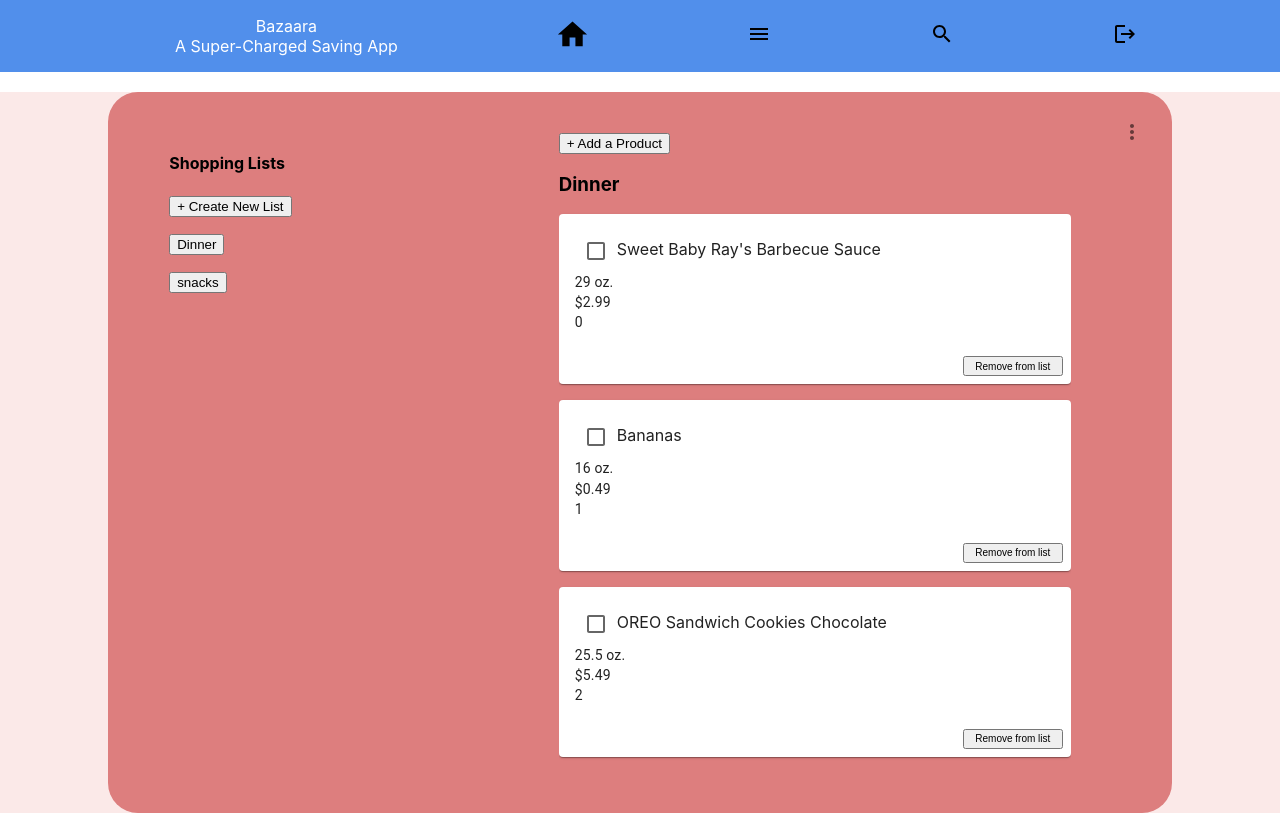
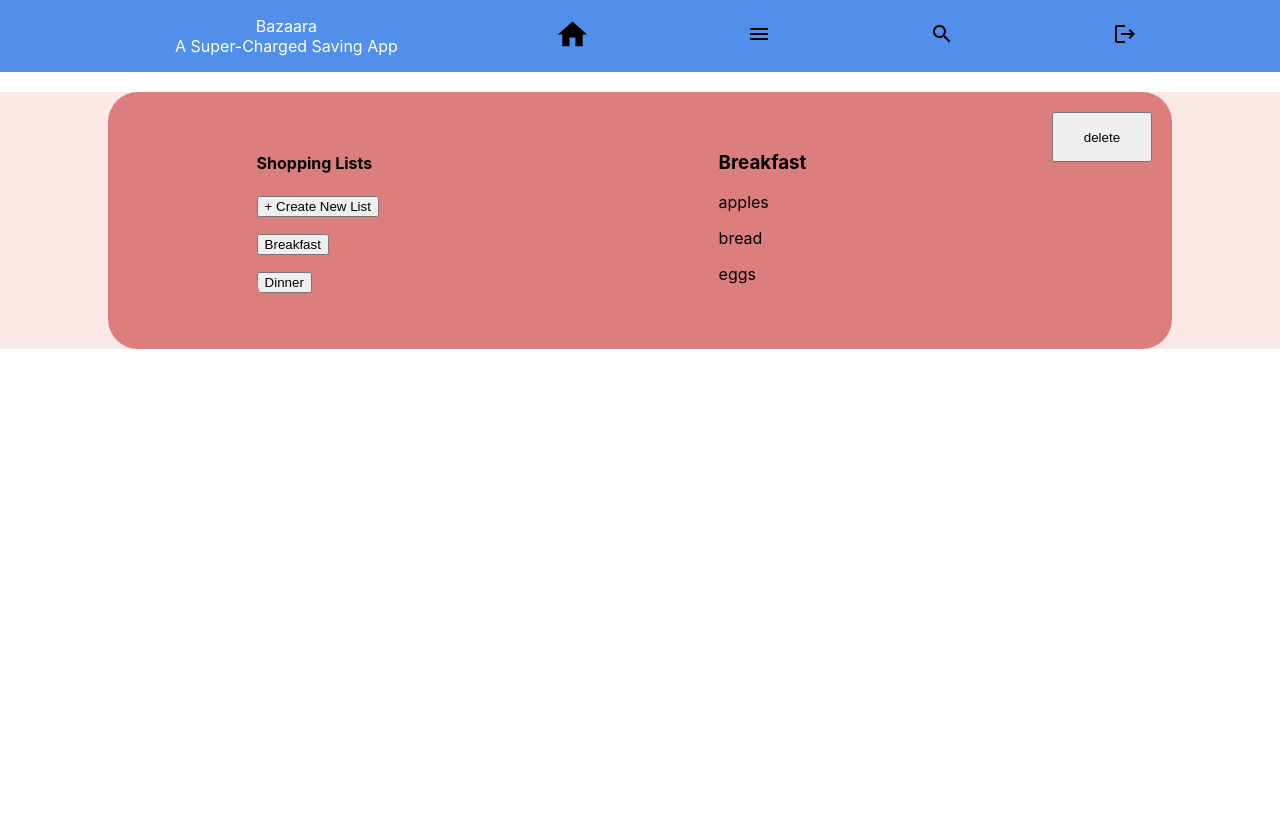
Before and after one commit to Capstone-Projects-2022-Spring/project_bazaaraUI, a React (Create React App) app: page /shoppinglists in a window 1280 px wide. Shown: the top 833 px of the page. After the commit the page ends 800 px from the top, so only its background shows below. Built offline with nearby package versions, Linux system fonts and the light colour scheme.

Commit message:
Revert "added ability to remove products, added list management dropdown, fixed ui, started add product functionality"
This reverts commit 15d6761098aea9d49f74012e5feb338a32abfce9.

```diff
--- a/package.json
+++ b/package.json
@@ -15,7 +15,7 @@
     "react": "^17.0.2",
     "react-dom": "^17.0.2",
     "react-router-dom": "^6.2.1",
-    "react-scripts": "^5.0.0",
+    "react-scripts": "5.0.0",
     "styled-components": "^5.3.3",
     "web-vitals": "^2.1.4"
   },
--- a/src/Components/Pages/ShoppingLists/ListManagementDropdown.js
+++ /dev/null
@@ -1,68 +0,0 @@
-import * as React from 'react';
-import IconButton from '@mui/material/IconButton';
-import Menu from '@mui/material/Menu';
-import MenuItem from '@mui/material/MenuItem';
-import MoreVertIcon from '@mui/icons-material/MoreVert';
-import Edit from '@mui/icons-material/Edit';
-import RemoveCircleOutlineIcon from '@mui/icons-material/RemoveCircleOutline';
-import DeleteIcon from '@mui/icons-material/Delete';
-import './styles.css';
-
-const ITEM_HEIGHT = 48;
-//<button className="smallButton" onClick={props.handleRemoveList}>delete</button>
-export default function ListManagementDropdown(props) {
-    const [anchorEl, setAnchorEl] = React.useState(null);
-    const open = Boolean(anchorEl);
-    const handleClick = (event) => {
-        setAnchorEl(event.currentTarget);
-    };
-    const handleClose = () => {
-        setAnchorEl(null);
-    };
-
-    return (
-
-        <div>
-        <IconButton
-          aria-label="more"
-          id="long-button"
-          aria-controls={open ? 'long-menu' : undefined}
-          aria-expanded={open ? 'true' : undefined}
-          aria-haspopup="true"
-          onClick={handleClick}
-        >
-          <MoreVertIcon />
-        </IconButton>
-        <Menu
-          id="long-menu"
-          MenuListProps={{
-            'aria-labelledby': 'long-button',
-          }}
-          anchorEl={anchorEl}
-          open={open}
-          onClose={handleClose}
-          PaperProps={{
-            style: {
-              maxHeight: ITEM_HEIGHT * 4.5,
-              width: '20ch',
-            },
-          }}
-        >
-
-        <MenuItem onClick={handleClose}>
-            <RemoveCircleOutlineIcon />
-            &nbsp;&nbsp;Remove Items
-        </MenuItem>
-        <MenuItem onClick={handleClose}>
-            <Edit />
-            &nbsp;&nbsp;Rename List
-        </MenuItem>
-        <MenuItem onClick={props.handleRemoveList}>
-            <DeleteIcon />
-            &nbsp;&nbsp;Delete List
-        </MenuItem>
-
-        </Menu>
-      </div>
-      );
-}
--- a/src/Components/Pages/ShoppingLists/Product.js
+++ /dev/null
@@ -1,38 +0,0 @@
-import * as React from 'react';
-import Box from '@mui/material/Box';
-import Card from '@mui/material/Card';
-import CardActions from '@mui/material/CardActions';
-import CardContent from '@mui/material/CardContent';
-import Button from '@mui/material/Button';
-import Typography from '@mui/material/Typography';
-import Checkbox from '@mui/material/Checkbox';
-import './styles.css';
-
-
-export default function ProductCard(props) {
-
-    return (
-        <Card sx={{ minWidth: 275 }}>
-          <CardContent>
-
-            <Typography variant="h8" component="div">
-              <Checkbox />
-              {props.name}
-            </Typography>
-            <Typography variant="body2">
-              {props.weight} oz.
-              <br />
-              ${props.price}
-              <br />
-              {props.clicked}
-            </Typography>
-          </CardContent>
-          <CardActions >
-            <Button class='deleteproductbutton' size="small" onClick={(e) => props.removeProduct(props.clicked, e)}>Remove from list</Button>
-          </CardActions>
-        </Card>
-      );
-}
-//this.setState({listIndex: newIndex})
-
-//handleRemoveProduct={this.handleRemoveProduct} productIndex={this.state.productIndex}
--- a/src/Components/Pages/ShoppingLists/ShoppingList.js
+++ b/src/Components/Pages/ShoppingLists/ShoppingList.js
@@ -1,26 +1,14 @@
 import React from 'react';
 
-class Product {
-    constructor(productName, weight, price) {
-        this.productName = productName;
-        this.weight = weight;
-        this.price = price;
-    }
-}
+class ShoppingList {
 
 
-class ShoppingList {
-    constructor (name, productCollection) {
+    constructor(name, products) {
         this.name = name;
-        this.productCollection = productCollection;
-    }
-
-    static addProduct(productName, weight, price) {
-        this.productCollection.push(new Product(productName, weight, price));
+        this.products = products;
     }
 
 }
-
 
 class ShoppingListCollection {
     static collection = [];
@@ -30,22 +18,8 @@
     }
 }
 
-
-/*
-ShoppingListCollection.add('Breakfast',
-    [new Product("Sweet Baby Ray's Barbecue Sauce", 29.0, 2.99),
-     new Product("Bananas", 16, 0.49),
-     new Product("OREO Sandwich Cookies Chocolate", 25.5, 5.49)
-    ]);*/
-
-//ShoppingListCollection.add('Dinner', [ShoppingList.addProduct("Sweet Baby Ray's Barbecue Sauce", 29.0, 2.99)]);
-
-ShoppingListCollection.add('Dinner', [new Product("Sweet Baby Ray's Barbecue Sauce", 29.0, 2.99), new Product("Bananas", 16, 0.49), new Product("OREO Sandwich Cookies Chocolate", 25.5, 5.49)]);
-ShoppingListCollection.add('snacks', [new Product("sauce", 29.0, 2.99), new Product("fruit", 16, 0.49), new Product("OREO Sandwich Cookies Chocolate", 25.5, 5.49)]);
+ShoppingListCollection.add('Breakfast', ['apples', 'bread', 'eggs']);
+ShoppingListCollection.add('Dinner', ['potatoes', 'steak', 'ketchup']);
 
 
-//alert('list:' + JSON.stringify(ShoppingListCollection.collection[0].productCollection));
-//alert('product name???: ' + ShoppingList.productCollection[0].productName.toString());
-
-
-export {ShoppingList, ShoppingListCollection, Product};
+export {ShoppingList, ShoppingListCollection};
--- a/src/Components/Pages/ShoppingLists/ShoppingListDisplay.js
+++ b/src/Components/Pages/ShoppingLists/ShoppingListDisplay.js
@@ -1,28 +1,22 @@
 import React from 'react';
 import './styles.css';
 import { ShoppingList, ShoppingListCollection } from './ShoppingList';
-import Product from './Product'
-import ProductCard from './Product';
-
 
 export class ShoppingListDisplay extends React.Component {
-
     render() {
-
-
         return (
-
             <p>
                 <h1>{this.props.lists[this.props.displayIndex].name}</h1>
 
                 {
-                    this.props.lists[this.props.displayIndex].productCollection.map((product, index) => (
-                        <p><ProductCard name={product.productName} weight={product.weight} price={product.price} removeProduct={this.props.removeProduct} clicked={index}/></p>
-                        ))
+                    this.props.lists[this.props.displayIndex].products.map((productName) => (
+                        <p>{productName}</p>
+                    ))
+
                 }
             </p>
         );
     }
 }
-//this.props.lists[this.props.displayIndex].productCollection
+
 export default ShoppingListDisplay;
--- a/src/Components/Pages/ShoppingLists/ShoppingListSelection.js
+++ b/src/Components/Pages/ShoppingLists/ShoppingListSelection.js
@@ -12,7 +12,7 @@
 
     }*/
 
-   /* state = {
+    state = {
         seen: false
         };
        togglePop = () => {
@@ -20,7 +20,7 @@
          seen: !this.state.seen
         });
     };
-*/
+
 
 
 
@@ -29,8 +29,8 @@
 
             <section className="">
                 <h1>Shopping Lists</h1>
-                <button onClick={(e) => this.props.togglePop(e)}>+ Create New List</button>
-                {this.props.seen ?
+                <button onClick={this.togglePop}>+ Create New List</button>
+                {this.state.seen ?
                     <div className="modal">
                         <div className="modal_content">
                             <span className="close"></span>
@@ -46,9 +46,9 @@
                 {
 
                     this.props.lists.map((listName, index) => (
+
                         <p><button onClick={this.props.changeListHandler.bind(this, index)}>
                                 {listName.name}
-
                             </button></p>
 
 
--- a/src/Components/Pages/ShoppingLists/ShoppingListView.js
+++ b/src/Components/Pages/ShoppingLists/ShoppingListView.js
@@ -2,8 +2,7 @@
 import './styles.css';
 import ShoppingListSelection from './ShoppingListSelection'
 import ShoppingListDisplay from './ShoppingListDisplay'
-import { ShoppingList, ShoppingListCollection, Product } from './ShoppingList'
-import ListManagementDropdown from './ListManagementDropdown';
+import { ShoppingList, ShoppingListCollection } from './ShoppingList'
 
 export class ShoppingListView extends React.Component {
     constructor(props) {
@@ -12,35 +11,29 @@
             value: "",
             listIndex: 0,
             lists: ShoppingListCollection.collection,
-            productIndex: 0,
-            seen: false,
         }
         this.changeListHandler = this.changeListHandler.bind(this);
         this.handleAddList = this.handleAddList.bind(this);
         this.handleRemoveList = this.handleRemoveList.bind(this);
         this.handleInput = this.handleInput.bind(this);
-        this.togglePop = this.togglePop.bind(this);
-        this.handleAddProduct = this.handleAddProduct.bind(this);
-        this.handleRemoveProduct = this.handleRemoveProduct.bind(this);
-      //  this.updateCurrentProductIndex = this.updateCurrentProductIndex.bind(this);
+        this.clearInput = this.clearInput.bind(this);
 
     }
 
+    changeListHandler(newIndex) {
+        this.setState({listIndex: newIndex})
 
-
-    changeListHandler(newIndex) {
-        //alert('new list index: ' + newIndex);
-        this.setState({
-                listIndex: newIndex,
-                //currentList: ShoppingListCollection.collection[newIndex].productCollection,
-        })
     }
-
-
-
 
     handleInput(event) {
         this.setState({value: event.target.value});
+    }
+
+    clearInput () {
+        alert('clearing message: ' + this.state.value);
+
+        this.setState({value: ""});
+
     }
 
     handleAddList = (name) => {
@@ -52,8 +45,6 @@
 
         //this.setState({lists: temp})
         let isDuplicate = false;
-
-        this.togglePop();
 
         for (let i = 0; i < this.state.lists.length; i++) {
             if (this.state.lists[i].name === name) {
@@ -109,62 +100,20 @@
 
     }
 
-    togglePop() {
-        this.setState({
-         seen: !this.state.seen
-        });
-    }
-
-    // save state of the index of list you wanna add product to.
-    // button redirects to product search page + the index of shopping list saved so default add to is selected list
-    handleAddProduct = () => {
-        var temp = [...this.state.lists];
-        temp[this.state.listIndex].productCollection.push(new Product('test', 500, 4.99));
-
-        this.setState(() => {
-            return {
-                lists: temp,
-            }
-        });
-    }
-
-
-    handleRemoveProduct = (clickedIndex) => {
-        //alert('called handleremoveproduct');
-        //this.updateCurrentProductIndex(clickedIndex);
-
-        //alert('clicked index: ' + clickedIndex);
-       // var temp = [...this.state.currentList];
-        var temp = [...this.state.lists];
-        temp[this.state.listIndex].productCollection.splice(clickedIndex, 1);
-
-        this.setState(() => {
-            return {
-                //currentList: temp,
-                lists: temp,
-            }
-        });
-
-        //alert('temp list:' + JSON.stringify(temp))
-
-
-    }
 
     render() {
 
         return(
             <section className='container'>
                <section className='viewer'>
-               <div className='listnamescolumn'>
-                        <ShoppingListSelection changeListHandler={this.changeListHandler} handleAddList={this.handleAddList} lists={this.state.lists} handleInput={this.handleInput} value={this.state.value} togglePop={this.togglePop} seen={this.state.seen}/>
+               <div className='column'>
+                        <ShoppingListSelection changeListHandler={this.changeListHandler} handleAddList={this.handleAddList} lists={this.state.lists} handleInput={this.handleInput} value={this.state.value}/>
                     </div>
-                    <div className='productlistcolumn'>
-                        <button onClick={this.handleAddProduct}>+ Add a Product</button>
-                        <ShoppingListDisplay displayIndex={this.state.listIndex} lists={this.state.lists} currentList={this.state.currentList} removeProduct={this.handleRemoveProduct} productIndex={this.state.productIndex}/>
+                    <div className='column'>
+                        <ShoppingListDisplay displayIndex={this.state.listIndex} lists={this.state.lists}/>
 
                     </div>
-                    <ListManagementDropdown handleRemoveList={this.handleRemoveList}/>
-
+                    <button className="smallButton" onClick={this.handleRemoveList}>delete</button>
 
                </section>
             </section>
--- a/src/Components/Pages/ShoppingLists/styles.css
+++ b/src/Components/Pages/ShoppingLists/styles.css
@@ -22,39 +22,19 @@
     border-radius: 30px;
 }
 
-.listnamescolumn {
-  max-width: 80%;
-  min-width: 30%;
-  max-height: 100%;
+.column {
+    max-width: 80%;
+    min-width: 20%;
+    max-height: 100%;
 
 
-  margin: 20px auto;
-  background-color: #dd7e7e;
-  overflow-x: hidden;
-  overflow-y: auto;
+    margin: 20px auto;
+    background-color: #dd7e7e;
+    border-radius: 30px;
+    overflow: auto;
 }
-
-.productlistcolumn {
-  max-width: 80%;
-  min-width: 50%;
-  max-height: 100%;
-
-
-  margin: 20px auto;
-  background-color: #dd7e7e;
-  overflow-x: hidden;
-  overflow: auto;
-}
-
 
 .smallButton {
   width: 100px;
   height: 50px;
 }
-
-.deleteproductbutton {
-  margin-left: auto;
-  width: 100px;
-  height: 20px;
-  font-size: 10px;
-}
```
Also changed, not shown: 1 other file (tests, documents, lock files or other folders).
